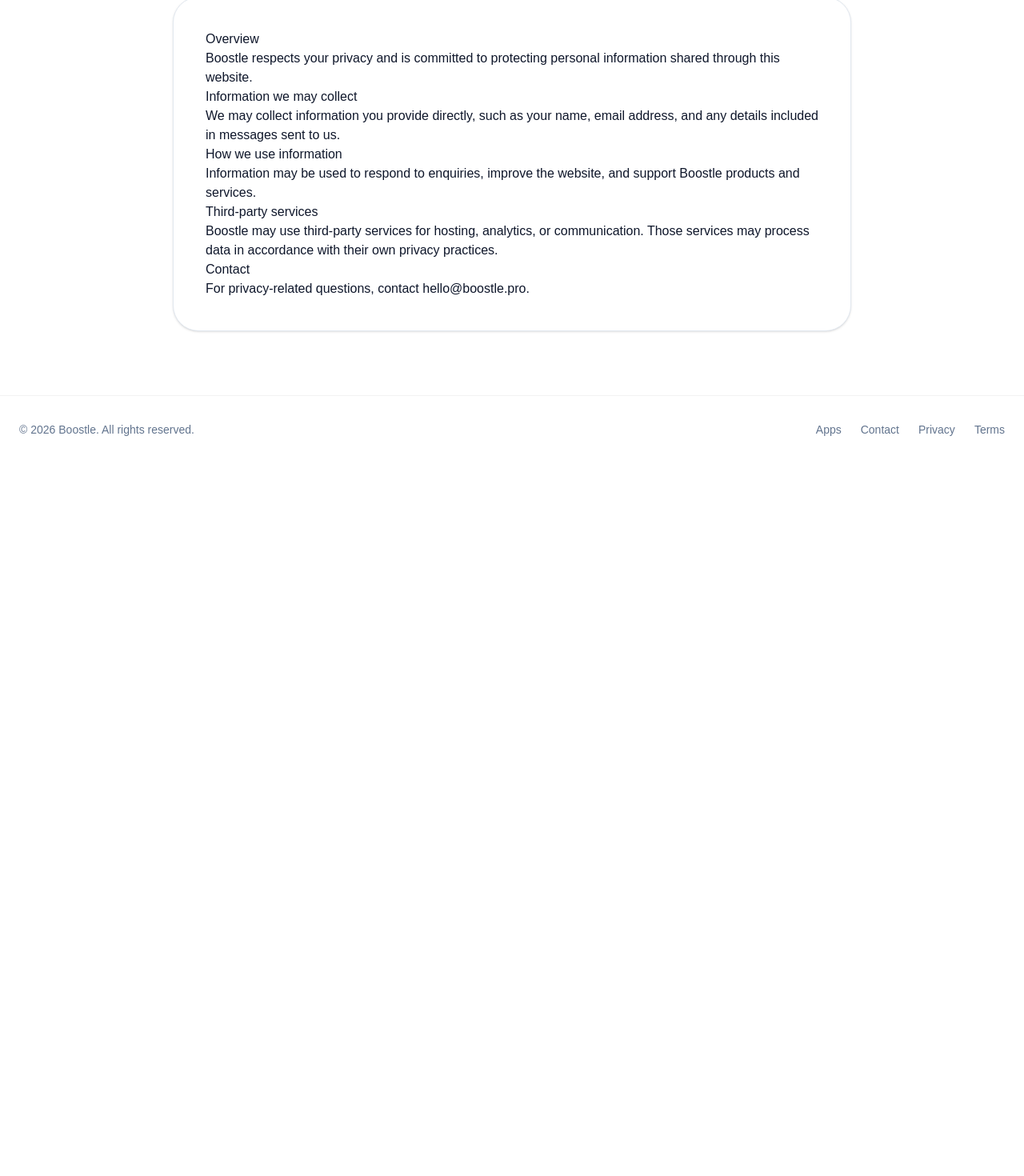
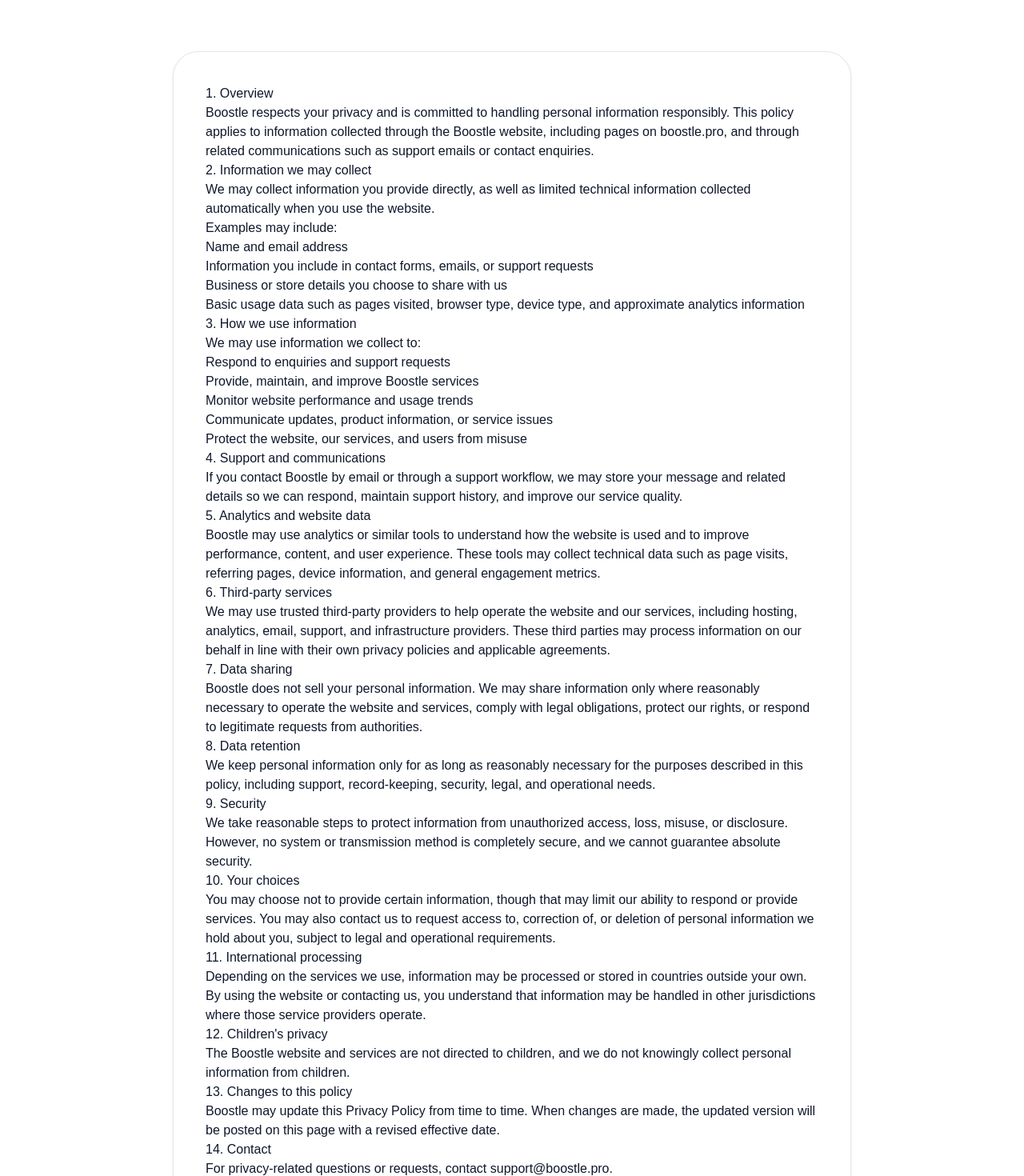
Before and after one commit to invigoratedlifestyle-dev/boostle-website, a Next.js app: page /privacy in a window 1280 px wide. Shown: the part 464-1934 px from the top of the page at 80% size. Before the commit the page ends 1043 px from the top, so only its background shows below. Built offline with nearby package versions, Linux system fonts and the light colour scheme; no server answers.

Commit message:
feat(privacy): finish website privacy policy page

```diff
--- a/src/app/privacy/page.tsx
+++ b/src/app/privacy/page.tsx
@@ -11,11 +11,19 @@
           <p className="text-sm font-semibold uppercase tracking-[0.18em] text-blue-600">
             Privacy Policy
           </p>
+
           <h1 className="mt-4 text-4xl font-bold tracking-tight sm:text-5xl">
             Privacy Policy
           </h1>
+
           <p className="mt-6 text-lg leading-8 text-slate-600">
-            This is a starter privacy policy page for the Boostle website.
+            This Privacy Policy explains how Boostle collects, uses, and
+            protects information when you visit the Boostle website or contact
+            us through our services.
+          </p>
+
+          <p className="mt-4 text-sm text-slate-500">
+            Effective date: April 15, 2026
           </p>
         </div>
       </section>
@@ -24,35 +32,128 @@
         <div className="mx-auto max-w-4xl px-6">
           <div className="rounded-[2rem] border border-slate-200 bg-white p-8 shadow-sm sm:p-10">
             <div className="prose prose-slate max-w-none">
-              <h2>Overview</h2>
+              <h2>1. Overview</h2>
               <p>
-                Boostle respects your privacy and is committed to protecting
-                personal information shared through this website.
+                Boostle respects your privacy and is committed to handling
+                personal information responsibly. This policy applies to
+                information collected through the Boostle website, including
+                pages on boostle.pro, and through related communications such as
+                support emails or contact enquiries.
               </p>
 
-              <h2>Information we may collect</h2>
+              <h2>2. Information we may collect</h2>
               <p>
-                We may collect information you provide directly, such as your
-                name, email address, and any details included in messages sent
-                to us.
+                We may collect information you provide directly, as well as
+                limited technical information collected automatically when you
+                use the website.
+              </p>
+              <p>Examples may include:</p>
+              <ul>
+                <li>Name and email address</li>
+                <li>
+                  Information you include in contact forms, emails, or support
+                  requests
+                </li>
+                <li>Business or store details you choose to share with us</li>
+                <li>
+                  Basic usage data such as pages visited, browser type, device
+                  type, and approximate analytics information
+                </li>
+              </ul>
+
+              <h2>3. How we use information</h2>
+              <p>We may use information we collect to:</p>
+              <ul>
+                <li>Respond to enquiries and support requests</li>
+                <li>Provide, maintain, and improve Boostle services</li>
+                <li>Monitor website performance and usage trends</li>
+                <li>Communicate updates, product information, or service issues</li>
+                <li>Protect the website, our services, and users from misuse</li>
+              </ul>
+
+              <h2>4. Support and communications</h2>
+              <p>
+                If you contact Boostle by email or through a support workflow,
+                we may store your message and related details so we can respond,
+                maintain support history, and improve our service quality.
               </p>
 
-              <h2>How we use information</h2>
+              <h2>5. Analytics and website data</h2>
               <p>
-                Information may be used to respond to enquiries, improve the
-                website, and support Boostle products and services.
+                Boostle may use analytics or similar tools to understand how the
+                website is used and to improve performance, content, and user
+                experience. These tools may collect technical data such as page
+                visits, referring pages, device information, and general
+                engagement metrics.
               </p>
 
-              <h2>Third-party services</h2>
+              <h2>6. Third-party services</h2>
               <p>
-                Boostle may use third-party services for hosting, analytics, or
-                communication. Those services may process data in accordance
-                with their own privacy practices.
+                We may use trusted third-party providers to help operate the
+                website and our services, including hosting, analytics, email,
+                support, and infrastructure providers. These third parties may
+                process information on our behalf in line with their own privacy
+                policies and applicable agreements.
               </p>
 
-              <h2>Contact</h2>
+              <h2>7. Data sharing</h2>
               <p>
-                For privacy-related questions, contact hello@boostle.pro.
+                Boostle does not sell your personal information. We may share
+                information only where reasonably necessary to operate the
+                website and services, comply with legal obligations, protect our
+                rights, or respond to legitimate requests from authorities.
+              </p>
+
+              <h2>8. Data retention</h2>
+              <p>
+                We keep personal information only for as long as reasonably
+                necessary for the purposes described in this policy, including
+                support, record-keeping, security, legal, and operational needs.
+              </p>
+
+              <h2>9. Security</h2>
+              <p>
+                We take reasonable steps to protect information from
+                unauthorized access, loss, misuse, or disclosure. However, no
+                system or transmission method is completely secure, and we
+                cannot guarantee absolute security.
+              </p>
+
+              <h2>10. Your choices</h2>
+              <p>
+                You may choose not to provide certain information, though that
+                may limit our ability to respond or provide services. You may
+                also contact us to request access to, correction of, or deletion
+                of personal information we hold about you, subject to legal and
+                operational requirements.
+              </p>
+
+              <h2>11. International processing</h2>
+              <p>
+                Depending on the services we use, information may be processed
+                or stored in countries outside your own. By using the website or
+                contacting us, you understand that information may be handled in
+                other jurisdictions where those service providers operate.
+              </p>
+
+              <h2>12. Children&apos;s privacy</h2>
+              <p>
+                The Boostle website and services are not directed to children,
+                and we do not knowingly collect personal information from
+                children.
+              </p>
+
+              <h2>13. Changes to this policy</h2>
+              <p>
+                Boostle may update this Privacy Policy from time to time. When
+                changes are made, the updated version will be posted on this
+                page with a revised effective date.
+              </p>
+
+              <h2>14. Contact</h2>
+              <p>
+                For privacy-related questions or requests, contact{" "}
+                <a href="mailto:support@boostle.pro">support@boostle.pro</a>.
               </p>
             </div>
           </div>
```
